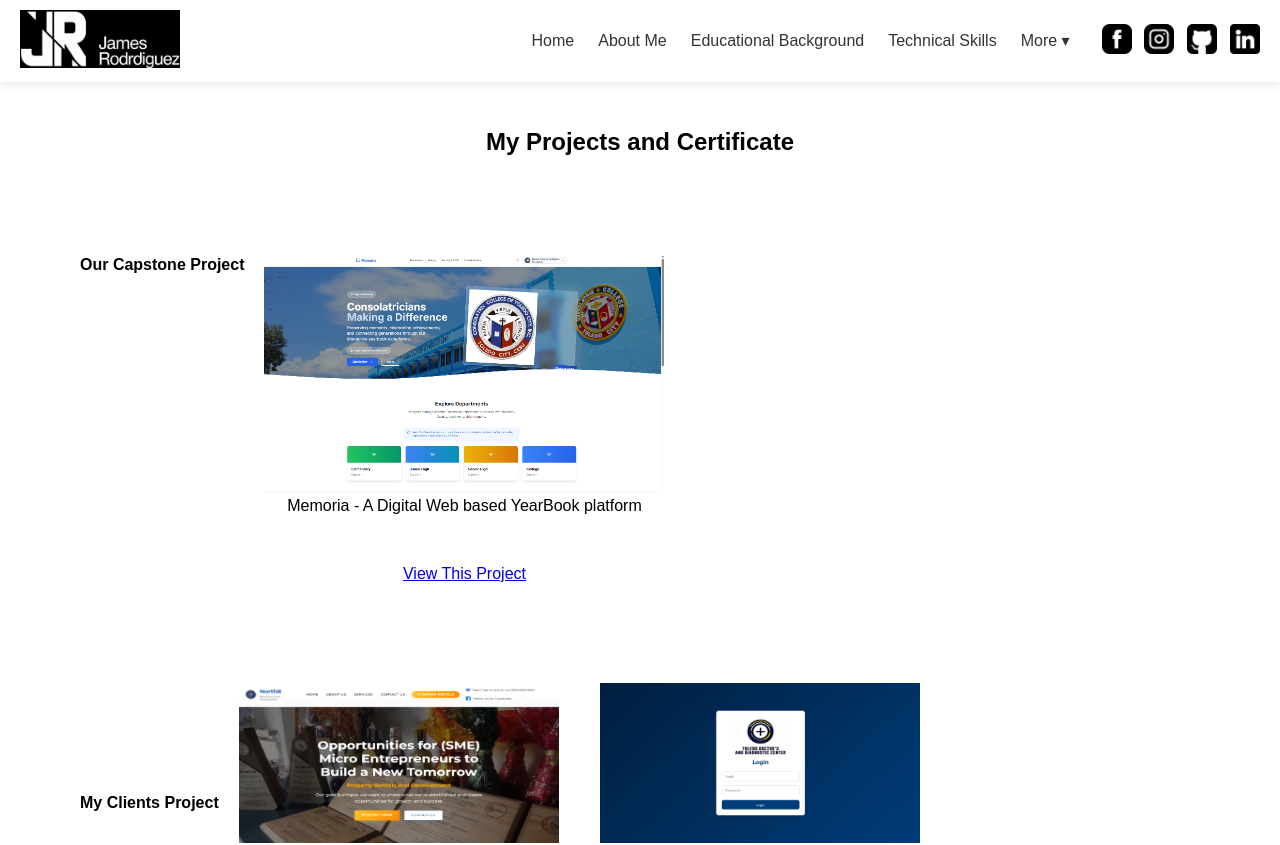
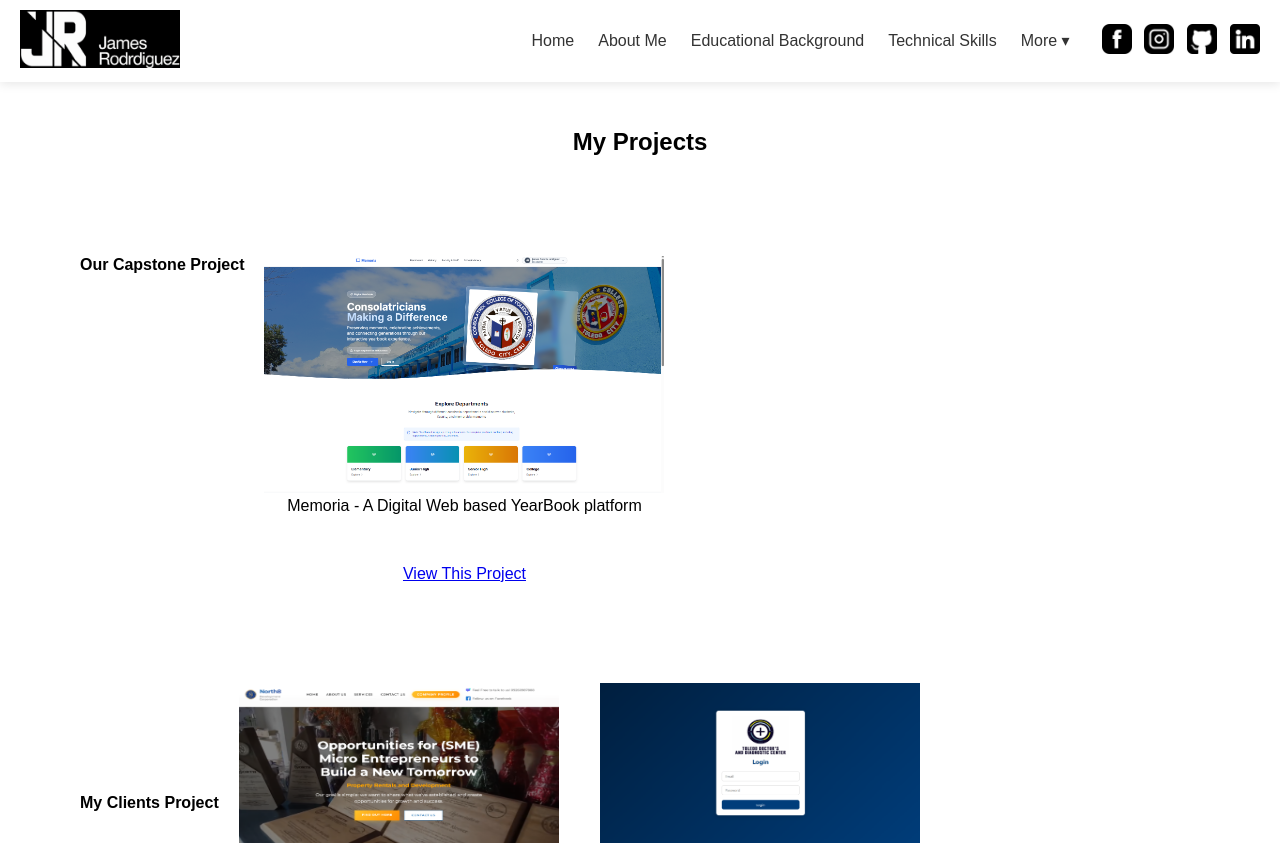
Before and after one commit to JAMESKANEKS/jamesportfolio, a React (Vite) app: page /project in a window 1280 px wide. Shown: the top 845 px of the page. Built offline with nearby package versions, Linux system fonts and the light colour scheme.

Commit message:
change text

```diff
--- a/src/pages/Project.jsx
+++ b/src/pages/Project.jsx
@@ -7,7 +7,7 @@ import rental from "../assets/images/north8.png";
 export default function Educational() {
   return (
     <section className="home">
-      <h1>My Projects and Certificate</h1>
+      <h1>My Projects</h1>
       <div className="container-project">
         <p style={{ marginRight: "20px"}}><strong>Our Capstone Project</strong></p>
         <div className="project1">
```
